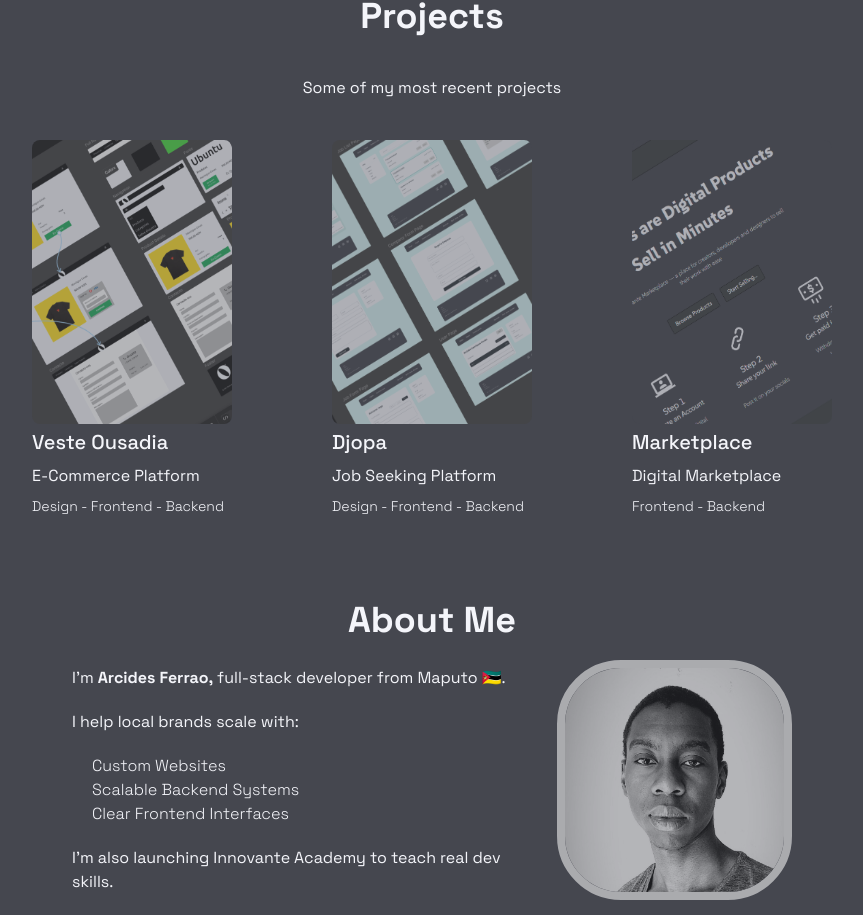
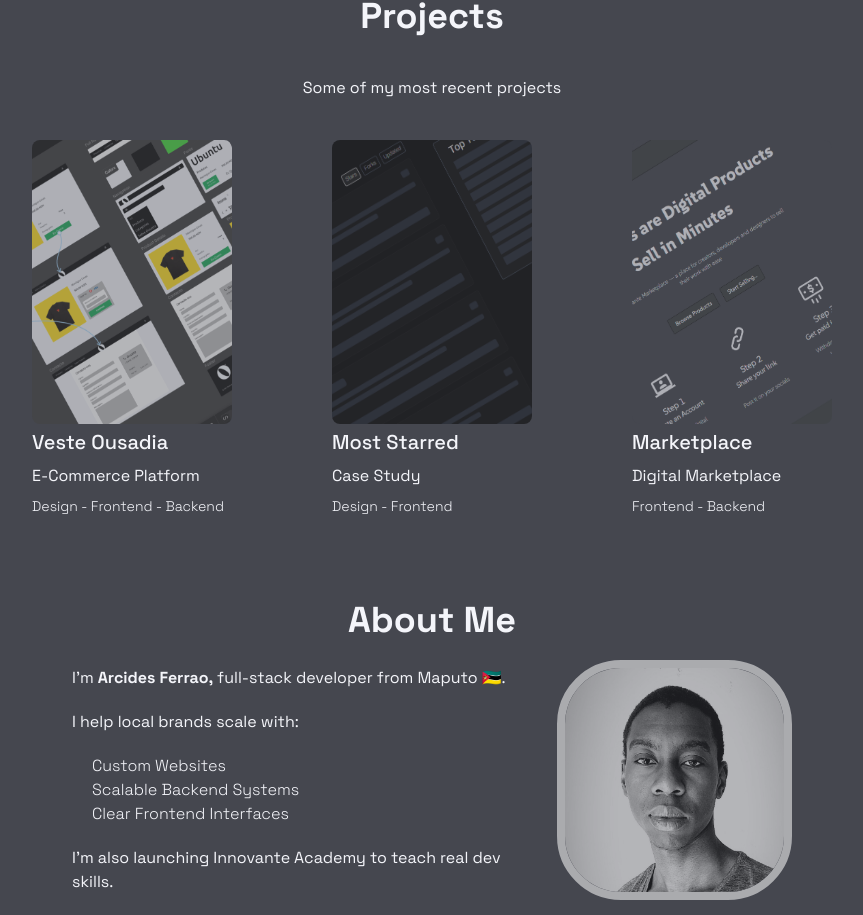
Before and after one commit to ArcidesFerrao/webstudio, a Next.js app: page / in a window 1280 px wide. Shown: the part 1071-1986 px from the top of the page, without its empty margins (208-1071 px from the left). Built offline with nearby package versions, Linux system fonts and the light colour scheme.

Commit message:
shadow on project img

```diff
--- a/src/app/components/Header.tsx
+++ b/src/app/components/Header.tsx
@@ -7,7 +7,7 @@ export const Header = () => (
       <Link href="/#hero">Home</Link>
       <Link href="/#services">Services</Link>
       <Link href="/#projects">Projects</Link>
-      <Link href="/market">Products</Link>
+      {/* <Link href="/market">Products</Link> */}
       <Link href="/#contact">Contact</Link>
     </nav>
   </>
--- a/src/app/components/Projects.tsx
+++ b/src/app/components/Projects.tsx
@@ -31,18 +31,16 @@ export const Projects = () => {
         </div>
         <div className="project-card max-w-fit justify-self-center ">
           <Image
-            src="/assets/djopa.png"
+            src="/assets/repos.png"
             alt="picture"
             width={200}
             height={270}
             className="rounded-lg hover:shadow-lg transition-shadow"
           />
           <div className="flex flex-col justify-around min-h-24">
-            <h3 className="text-xl font-medium ">Djopa</h3>
-            <p className="">Job Seeking Platform</p>
-            <p className="font-extralight text-sm">
-              Design - Frontend - Backend
-            </p>
+            <h3 className="text-xl font-medium ">Most Starred</h3>
+            <p className="">Case Study</p>
+            <p className="font-extralight text-sm">Design - Frontend</p>
           </div>
         </div>
         <div className="project-card max-w-fit justify-self-center ">
--- a/src/app/globals.css
+++ b/src/app/globals.css
@@ -230,6 +230,9 @@ footer img {
   transition: all 1500ms ease-in-out;
 }
 
+.project-card img:hover {
+  box-shadow: -3px 2px 20px 1px var(--border-color);
+}
 .project-card {
   display: flex;
   flex-direction: column;
```
Also changed, not shown: public/assets/repos.png (added).
